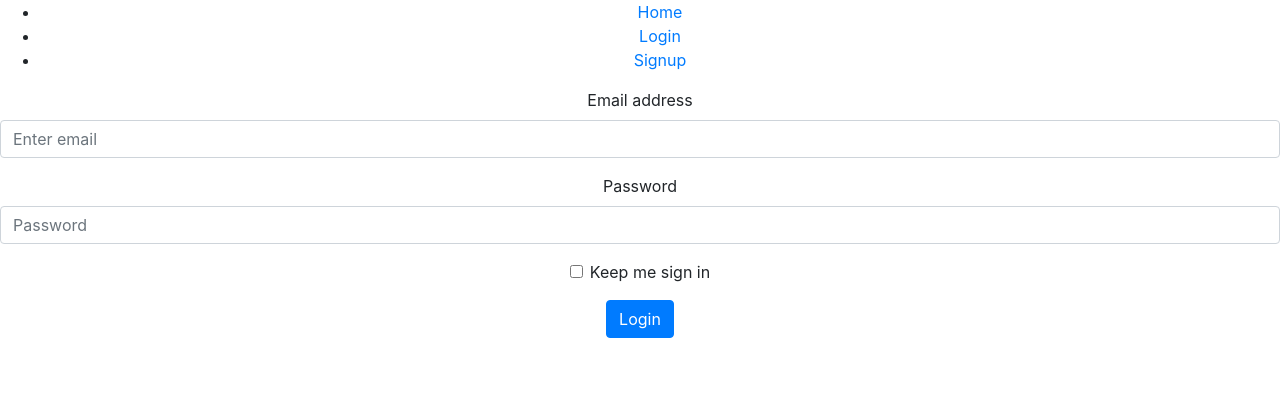
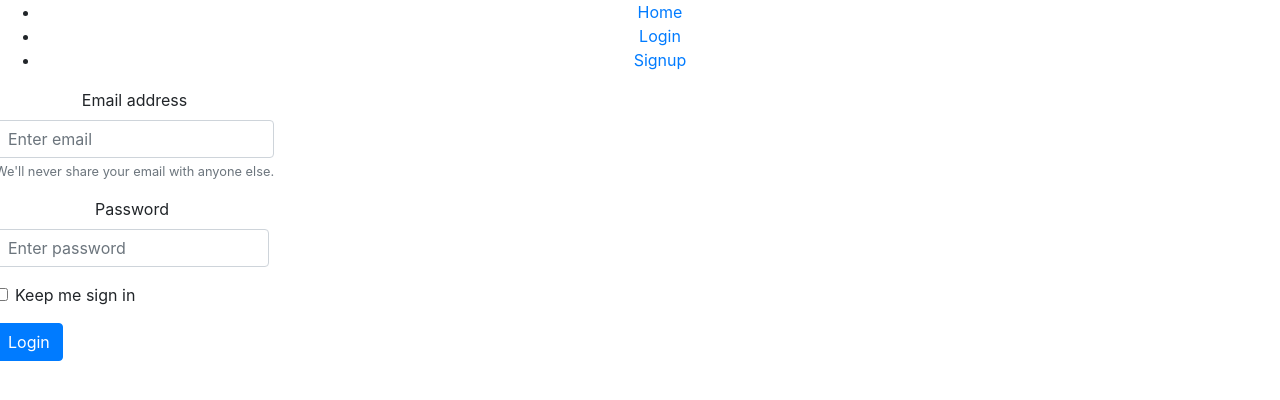
Before and after one commit to HadarNir/open_life, a React (Create React App) app: page /login in a window 1280 px wide. Shown: the top 400 px of the page. Built offline with nearby package versions, Linux system fonts and the light colour scheme.

Commit message:
edit login page with validation

```diff
--- a/src/components/auth/login/Login.js
+++ b/src/components/auth/login/Login.js
@@ -1,6 +1,15 @@
 import React, {Component} from 'react';
 import {Form, Button} from "react-bootstrap";
 import 'bootstrap/dist/css/bootstrap.min.css';
+import {Formik} from 'formik';
+import * as yup from 'yup';
+import DatePicker from "react-datepicker"; // for everything
+
+let schema;
+schema = yup.object({
+    email: yup.string().email().required(),
+    password: yup.string().required(),
+});
 
 // component for the login page
 class Login extends Component {
@@ -9,26 +18,71 @@ class Login extends Component {
         this.state = {}
     }
 
+    FormExample = () => {
+        return (
+            <Formik validationSchema={schema} onSubmit={console.log} initialValues={{}}>
+                {({
+                      handleSubmit,
+                      handleChange,
+                      values,
+                      errors,
+                  }) => (
+                    <Form noValidate onSubmit={handleSubmit}>
+                        <Form.Row>
+                            <Form.Group controlId="formEmail">
+                                <Form.Label>Email address</Form.Label>
+                                <Form.Control
+                                    type="email"
+                                    placeholder="Enter email"
+                                    name="email"
+                                    value={values.email}
+                                    onChange={handleChange}
+                                    isInvalid={!!errors.email}
+                                />
+                                <Form.Text className="text-muted">
+                                    We'll never share your email with anyone else.
+                                </Form.Text>
+                                <Form.Control.Feedback type="invalid">
+                                    {errors.email}
+                                </Form.Control.Feedback>
+                            </Form.Group>
+                        </Form.Row>
+                        <Form.Row>
+                            <Form.Group controlId="formPassword">
+                                <Form.Label>Password</Form.Label>
+                                <Form.Control
+                                    type="password"
+                                    placeholder="Enter password"
+                                    name="password"
+                                    value={values.password}
+                                    onChange={handleChange}
+                                    isInvalid={!!errors.password}
+                                />
+                                <Form.Control.Feedback type="invalid">
+                                    {errors.password}
+                                </Form.Control.Feedback>
+                            </Form.Group>
+                        </Form.Row>
+                        <Form.Row>
+                            <Form.Group controlId="formKeepSignIn">
+                                <Form.Check type="checkbox" label="Keep me sign in"/>
+                            </Form.Group>
+                        </Form.Row>
+                        <Form.Row>
+                            <Button variant="primary" type="submit">
+                                Login
+                            </Button>
+                        </Form.Row>
+                    </Form>
+                )}
+            </Formik>
+        );
+    };
+
     render() {
         return (
             <div className="login">
-                <Form>
-                    <Form.Group controlId="formBasicEmail">
-                        <Form.Label>Email address</Form.Label>
-                        <Form.Control type="email" placeholder="Enter email" />
-                    </Form.Group>
-
-                    <Form.Group controlId="formBasicPassword">
-                        <Form.Label>Password</Form.Label>
-                        <Form.Control type="password" placeholder="Password" />
-                    </Form.Group>
-                    <Form.Group controlId="formBasicKeepSignIn">
-                        <Form.Check type="checkbox" label="Keep me sign in" />
-                    </Form.Group>
-                    <Button variant="primary" type="submit">
-                        Login
-                    </Button>
-                </Form>
+                {this.FormExample()}
             </div>
         )
     }
--- a/src/components/auth/signup/Signup.js
+++ b/src/components/auth/signup/Signup.js
@@ -22,7 +22,7 @@ class Signup extends Component {
     constructor(props) {
         super(props);
         this.state = {
-            date: new Date()
+            date: new Date(),
         }
     }
 
@@ -34,7 +34,7 @@ class Signup extends Component {
 
     FormExample = () => {
         return (
-            <Formik validationSchema={schema} onSubmit={console.log}>
+            <Formik validationSchema={schema} onSubmit={console.log} initialValues={{}}>
                 {({
                       handleSubmit,
                       handleChange,
@@ -43,7 +43,7 @@ class Signup extends Component {
                   }) => (
                     <Form noValidate onSubmit={handleSubmit}>
                         <Form.Row>
-                            <Form.Group controlId="formBasicFirstName">
+                            <Form.Group controlId="formFirstName">
                                 <Form.Label>First name</Form.Label>
                                 <Form.Control
                                     type="text"
@@ -57,7 +57,7 @@ class Signup extends Component {
                                     first name is a required field
                                 </Form.Control.Feedback>
                             </Form.Group>
-                            <Form.Group controlId="formBasicLastName">
+                            <Form.Group controlId="formLastName">
                                 <Form.Label>Last name</Form.Label>
                                 <Form.Control
                                     type="text"
@@ -73,7 +73,7 @@ class Signup extends Component {
                             </Form.Group>
                         </Form.Row>
                         <Form.Row>
-                            <Form.Group controlId="formBasicEmail">
+                            <Form.Group controlId="formEmail">
                                 <Form.Label>Email address</Form.Label>
                                 <Form.Control
                                     type="email"
@@ -92,7 +92,7 @@ class Signup extends Component {
                             </Form.Group>
                         </Form.Row>
                         <Form.Row>
-                            <Form.Group controlId="formBasicPassword">
+                            <Form.Group controlId="formPassword">
                                 <Form.Label>Password</Form.Label>
                                 <Form.Control
                                     type="password"
@@ -108,7 +108,7 @@ class Signup extends Component {
                             </Form.Group>
                         </Form.Row>
                         <Form.Row>
-                            <Form.Group controlId="formBasicPasswordConfirm">
+                            <Form.Group controlId="formPasswordConfirm">
                                 <Form.Label>Confirm your password</Form.Label>
                                 <Form.Control
                                     type="password"
@@ -134,19 +134,20 @@ class Signup extends Component {
                                     type="radio"
                                     label="male"
                                     name="gender"
-                                    id="formBasicGenderMale"
-                                    />
+                                    id="formGenderMale"
+                                    defaultChecked
+                                />
                                 <Form.Check
                                     type="radio"
                                     label="female"
                                     name="gender"
-                                    id="formBasicGenderFemale"
+                                    id="formGenderFemale"
                                 />
                                 <Form.Check
                                     type="radio"
                                     label="other"
                                     name="gender"
-                                    id="formBasicGenderOther"
+                                    id="formGenderOther"
                                 />
                             </Form.Group>
                         </Form.Row>
@@ -159,7 +160,7 @@ class Signup extends Component {
                                     onChange={handleChange}
                                     isInvalid={!!errors.terms}
                                     feedback={errors.terms}
-                                    id="formBasicCheck"
+                                    id="formCheck"
                                 />
                             </Form.Group>
                         </Form.Row>
```
Also changed, not shown: src/components/auth/signup/Signup.css (added).
